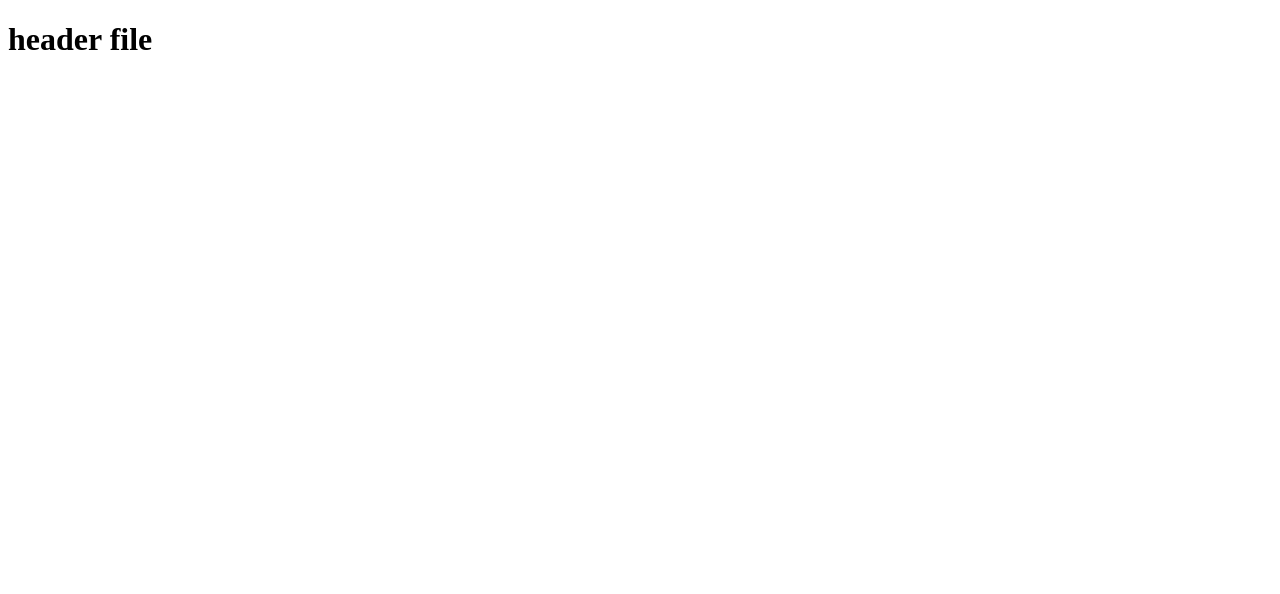
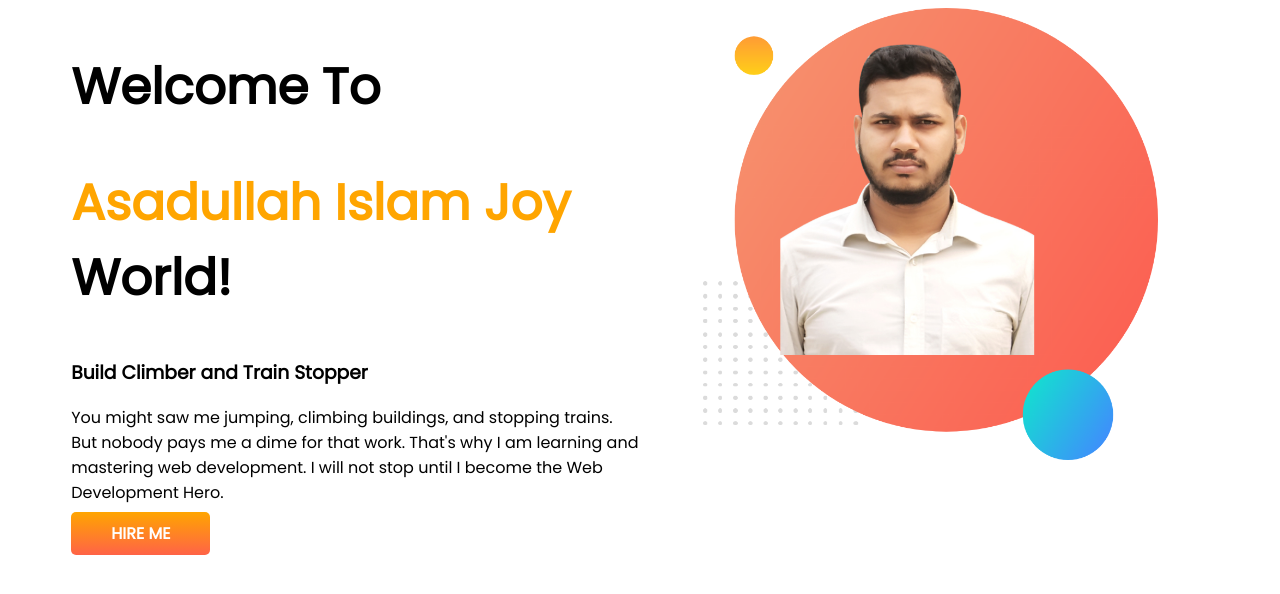
Before and after one commit to asadullahislam/developer-portfolio, a plain HTML site: page index.html in a window 1280 px wide. Drawn offline with Linux system fonts and the light colour scheme.

Commit message:
1st part done

```diff
--- a/index.html
+++ b/index.html
@@ -4,9 +4,22 @@
     <meta charset="UTF-8">
     <meta http-equiv="X-UA-Compatible" content="IE=edge">
     <meta name="viewport" content="width=device-width, initial-scale=1.0">
-    <title>first page</title>
+    <title>developer portfolio</title>
+    <link rel="preconnect" href="https://fonts.googleapis.com">
+<link rel="preconnect" href="https://fonts.gstatic.com" crossorigin>
+<link href="https://fonts.googleapis.com/css2?family=Poppins&display=swap" rel="stylesheet">
+    <link rel="stylesheet" href="style.css">
 </head>
 <body>
-    <h1>header file</h1>
+  <section>
+    <div class="Half-width"><h1>Welcome To</h1>
+        <h1 ><span class="orange-color">Asadullah Islam Joy </span> World!</h1>
+        <h3>Build Climber and Train Stopper</h3>
+        <p>You might saw me jumping, climbing buildings, and stopping trains. But nobody pays me a dime for that work. That's why I am learning and mastering web development. I will not stop until I become the Web Development Hero.</p>
+        <a  class="link-button" target="_blank" href="https://www.programming-hero.com/">HIRE ME</a>
+    </div>
+   <div class="Half-width"> <img src="joy.png" alt=""></div>
+
+  </section>
 </body>
 </html>
--- a/style.css
+++ b/style.css
@@ -0,0 +1,29 @@
+body{
+    font-family: 'Poppins', sans-serif;
+}
+h1{
+    font-size: 50px;
+}
+.orange-color{
+    color:orange;
+}
+section{
+    display: flex;
+}
+.Half-width{
+    width: 50%;
+    padding-left: 5%;
+
+}
+.Half-width img{
+    width: 80%;
+
+}
+.link-button{
+    text-decoration: none;
+   background-image: linear-gradient(orange ,tomato);
+   color:white;
+    padding:10px 40px;
+    font-weight: 700;
+    border-radius: 5px;
+}
```
Also changed, not shown: ASAD.JPG (added), asad.png (added), dream-bg.png (added), exp-bg.png (added), gg.png (added), images.png (added), joy.png (added), joy2.jpg (added), my-bg2.png (added), top-banner.png (added), 1 other file.
